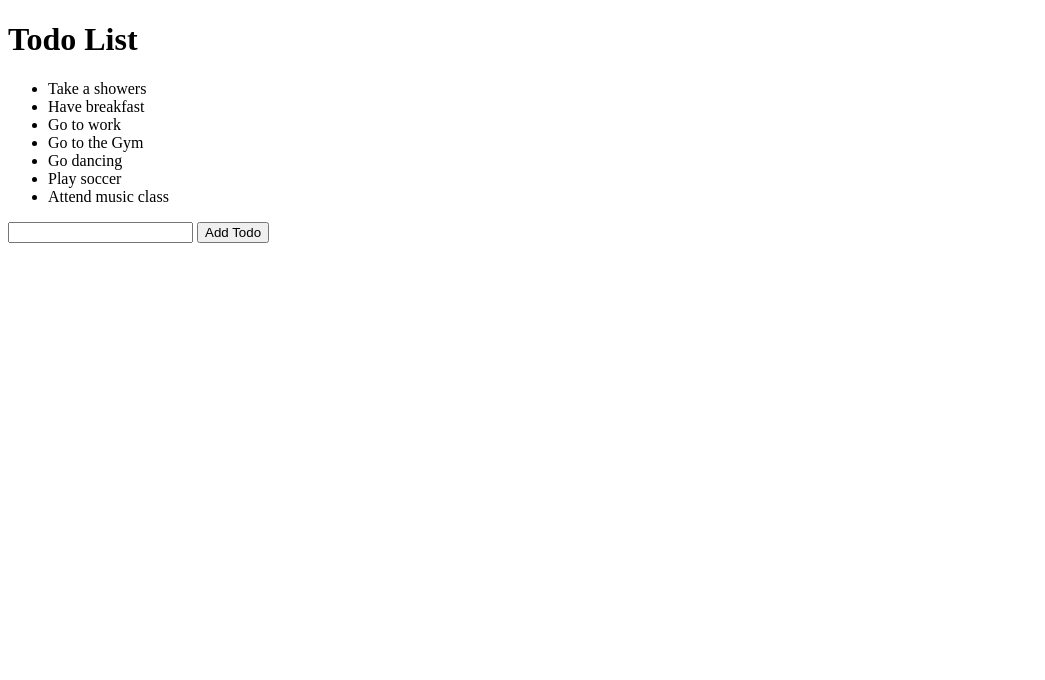
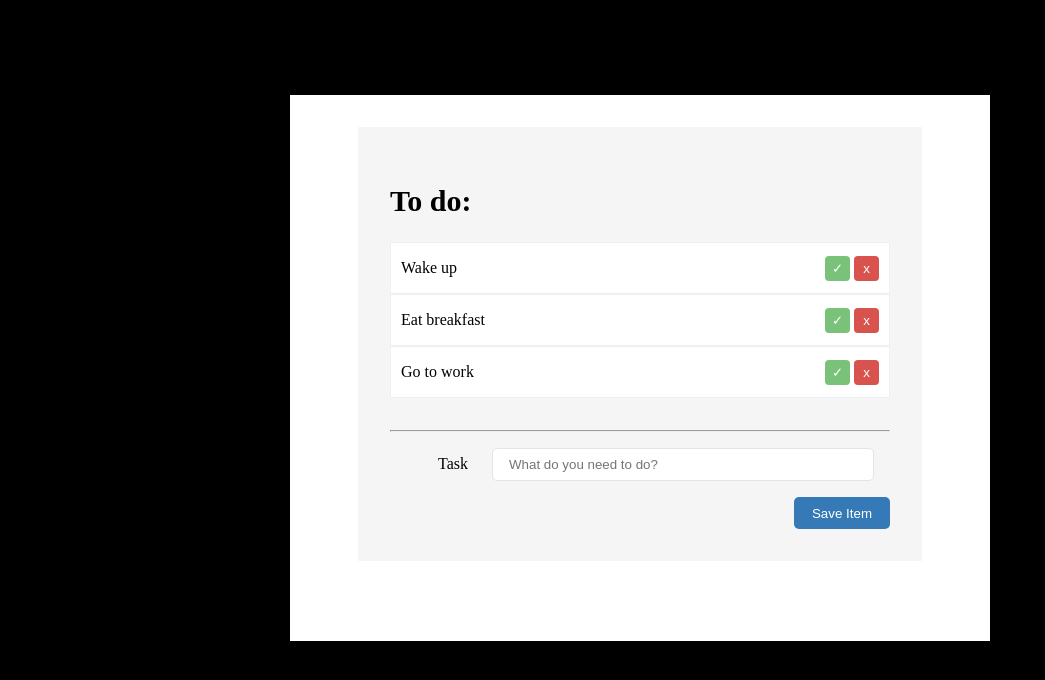
Before and after one commit to fatukunda/code-queen-materials, a plain HTML site: page todo.html in a window 1280 px wide. Shown: the whole page, without its empty margins (0-1045 px from the left). Drawn offline with Linux system fonts and the light colour scheme.

Commit message:
Implement todo ui

```diff
--- /dev/null
+++ b/styles.css
@@ -0,0 +1,77 @@
+body {
+  background-color: #000;
+}
+#main {
+  width: 700px;
+  background-color: #fff;
+  display: flex;
+  justify-content: center;
+}
+.main-content {
+  height: 90vh;
+  display: flex;
+  align-items: center;
+  justify-content: center;
+}
+.todos-section {
+  background-color: #f5f5f5;
+  width: 500px;
+  margin-top: 2rem;
+  margin-bottom: 5rem;
+  padding: 2rem;
+}
+.todos-section h1 {
+  font-size: 30px;
+}
+.todo-item {
+  background-color: #fff;
+  border: 1px solid #f0f0f0;
+  display: flex;
+  justify-content: space-between;
+  padding: 0px 10px;
+}
+.todo-item-buttons {
+  align-self: center;
+}
+.todo-item-buttons button {
+  width: 25px;
+  height: 25px;
+  border: 0;
+  border-radius: 4px;
+}
+.completed-btn {
+  color: #fff;
+  background-color: #7ac27a;
+}
+.delete-btn {
+  color: #fff;
+  background-color: #d8534d;
+}
+.add-task-container {
+  padding-left: 3rem;
+}
+.add-task-container input {
+  height: 1.8rem;
+  margin-left: 20px;
+  border: 1px solid #e4e4e4;
+  border-radius: 5px;
+  padding-left: 1rem;
+  width: 80%;
+}
+hr {
+  margin-top: 2rem;
+  margin-bottom: 1rem;
+}
+.save-btn-container {
+  display: flex;
+  justify-content: flex-end;
+  margin-top: 1rem;
+}
+.save-btn {
+  background-color: #3579b6;
+  color: #fff;
+  border-radius: 5px;
+  border: 0;
+  width: 6rem;
+  height: 2rem;
+}
--- a/todo.html
+++ b/todo.html
@@ -4,16 +4,45 @@
     <meta charset="UTF-8">
     <meta name="viewport" content="width=device-width, initial-scale=1.0">
     <title>Todo List</title>
+    <link rel="stylesheet" href="styles.css">
 </head>
 <body>
-    <div id="main">
-        <h1>Todo List</h1>
-
-    </div>
-    <div>
-        <input type="text" id="todo-text">
-        <button id="save-btn">Add Todo</button>
-    </div>
+    <section class="main-content">
+        <div id="main">
+            <div class="todos-section">
+                <h1>To do:</h1>
+                <div class="todo-item">
+                    <p>Wake up</p>
+                    <div class="todo-item-buttons">
+                        <button class="completed-btn">✓</button>
+                        <button class="delete-btn">x</button>
+                    </div>
+                </div>
+                <div class="todo-item">
+                    <p>Eat breakfast</p>
+                    <div class="todo-item-buttons">
+                        <button class="completed-btn">✓</button>
+                        <button class="delete-btn">x</button>
+                    </div>
+                </div>
+                <div class="todo-item">
+                    <p>Go to work</p>
+                    <div class="todo-item-buttons">
+                        <button class="completed-btn">✓</button>
+                        <button class="delete-btn">x</button>
+                    </div>
+                </div>
+                <hr>
+                <div class="add-task-container">
+                    <label> Task</label>
+                    <input type="text" placeholder="What do you need to do?">
+                </div>
+                <div class="save-btn-container">
+                    <button class="save-btn">Save Item</button>
+                </div>
+            </div>
+        </div>
+    </section>
     <script src="todo.js"></script>
 </body>
 </html>
--- a/todo.js
+++ b/todo.js
@@ -25,15 +25,15 @@ const todos = [
   "Attend music class",
 ];
 
-const list = document.createElement("ul");
+// const list = document.createElement("ul");
 
-for (let todo of todos) {
-  const item = document.createElement("li");
-  item.innerHTML = todo;
-  list.appendChild(item);
-}
-const mainDiv = document.getElementById("main");
-mainDiv.appendChild(list);
+// for (let todo of todos) {
+//   const item = document.createElement("li");
+//   item.innerHTML = todo;
+//   list.appendChild(item);
+// }
+// const mainDiv = document.getElementById("main");
+// mainDiv.appendChild(list);
 
 // Pseudocode for adding a new todo
 
@@ -41,11 +41,11 @@ mainDiv.appendChild(list);
 // - Get the value of the input element
 // - Push the item to the array
 
-const input = document.getElementById("todo-text");
+// const input = document.getElementById("todo-text");
 
-const saveBtn = document.getElementById("save-btn");
-saveBtn.addEventListener("click", () => {
-  const inputText = input.value;
-  todos.push(inputText);
-  console.log(todos)
-});
+// const saveBtn = document.getElementById("save-btn");
+// saveBtn.addEventListener("click", () => {
+//   const inputText = input.value;
+//   todos.push(inputText);
+//   console.log(todos)
+// });
```
